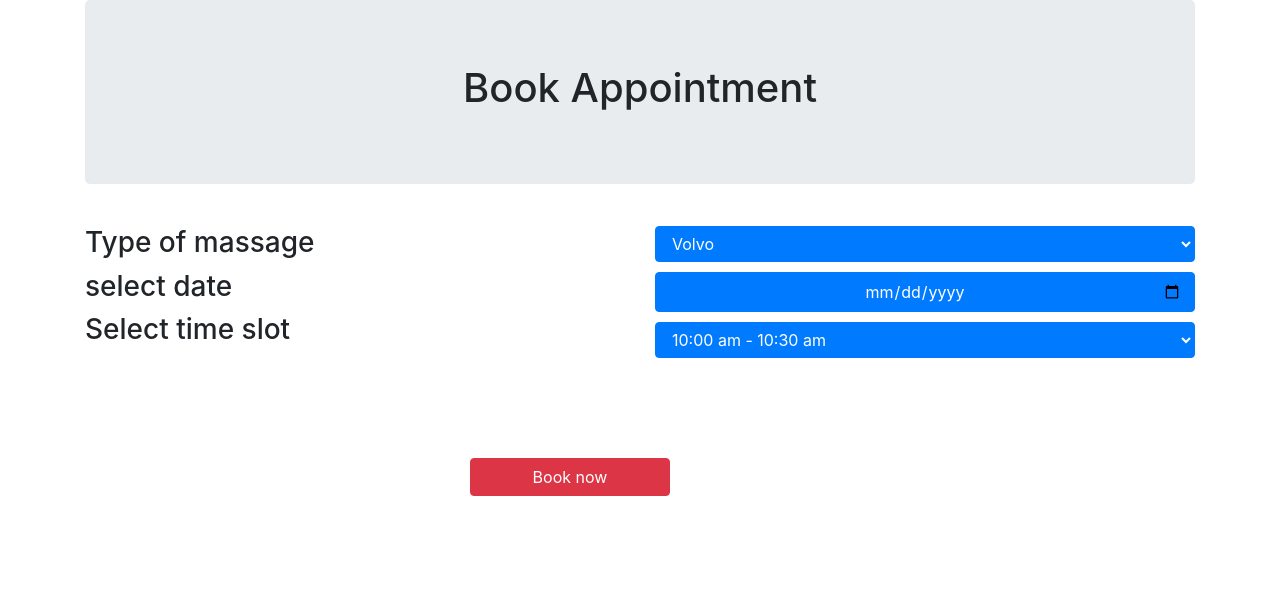
After one commit to parpatb9/COMP606A1P2, a PHP site: page /book.php in a window 1280 px wide. The commit adds this page. Shown: the top 595 px of the page. Run offline with PHP 8.4, Linux system fonts and the light colour scheme.

Commit message:
initial commit-3

```diff
--- /dev/null
+++ b/book.php
@@ -0,0 +1,62 @@
+<?php include('header.php'); ?>
+
+	<div class="jumbotron">
+
+		<h1 align="center">Book Appointment</h1>
+	</div>
+
+		<div class="row">
+			<div class="col-lg-6">
+
+				<h3 style="margin-top: 10px;">Type of massage</h3>
+				<h3 style="margin-top: 10px;">select date</h3>
+				<h3 style="margin-top: 10px;">Select time slot</h3>
+
+
+			</div>
+
+			<div class="col-lg-6">
+				<select style="margin-top: 10px; text-align: left;" class="btn btn-primary btn-block">
+
+				  <option value="volvo">Volvo</option>
+				  <option value="saab">Saab</option>
+				  <option value="mercedes">Mercedes</option>
+				  <option value="audi">Audi</option>
+				</select>
+
+
+				<input type="date" name="date" style="margin-top: 10px;" class="btn btn-primary btn-block" >
+
+
+				<select style=" margin-top: 10px; text-align: left;" class="btn btn-primary btn-block">
+
+					  <option value="t1">10:00 am - 10:30 am</option>
+					  <option value="t2">11:00 am - 11:30 am</option>
+					  <option value="t3">12:00 pm - 12:30 pm</option>
+					  <option value="t4">1:00 pm - 1:30 pm</option>
+				</select>
+
+
+
+
+			</div>
+
+
+
+
+
+		</div>
+
+
+
+
+		<div class="row">
+			<div class="container" style="padding: 100px 400px;" >
+
+				<input type="submit" name="bookFinal" value="Book now" class="btn btn-danger" style="width: 200px;">
+			</div>
+		</div>
+
+
+
+<?php include('footer.php'); ?>
```
Also changed, not shown: dashboard.php (+1 -6 lines).
